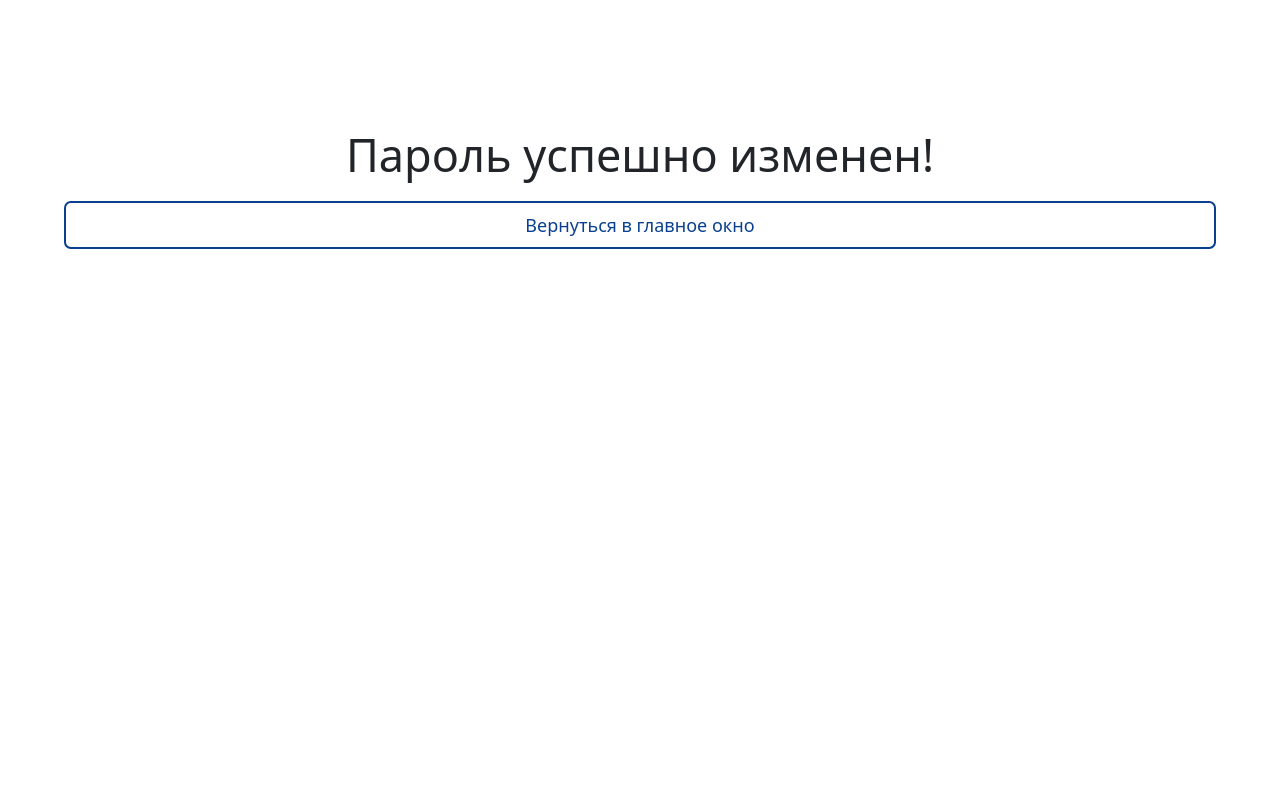
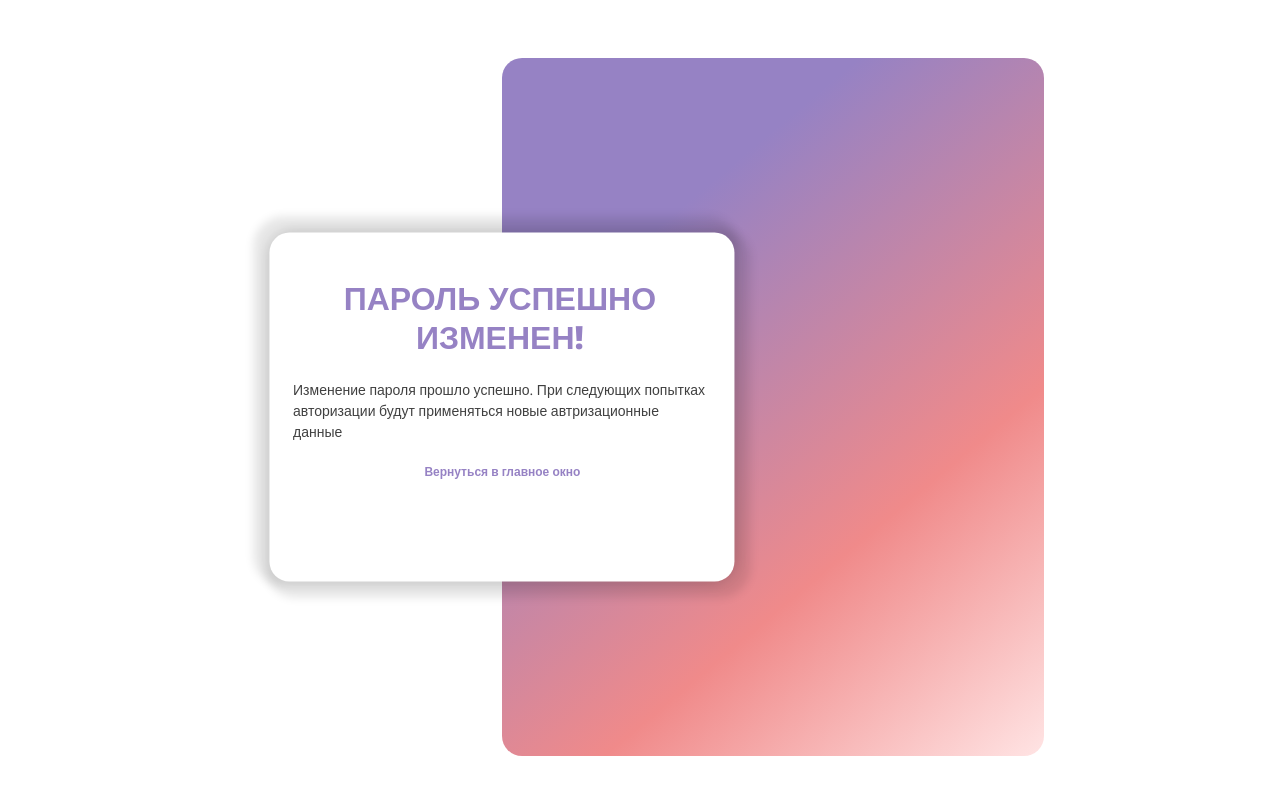
Before and after one commit to batya1871/EHT, a Django app: page /users/password-change/done/ in a window 1280 px wide. Run offline with Django 5.2, Linux system fonts and the light colour scheme; the visitor is signed in with stand-in values (Sample User, id 1); some libraries are stand-ins or nearby versions.

Commit message:
Мелкие правки

```diff
--- a/EHTSite/EyeHealth/models.py
+++ b/EHTSite/EyeHealth/models.py
@@ -14,10 +14,6 @@ class MyUser(AbstractUser):
     class Meta:
         verbose_name = "Пользователь"
         verbose_name_plural = "Пользователи"
-
-    def clean_data(self):
-        self.choice_set.all().delete()
-        self.result_set.all().delete()
 
 
 class Type_of_warm_up(models.Model):
--- a/EHTSite/EyeHealth/static/EyeHealth/css/main.css
+++ b/EHTSite/EyeHealth/static/EyeHealth/css/main.css
@@ -514,6 +534,13 @@ table tr {
 /* Results */
 
 /* USERS */
+.change-pass-text{
+    margin-top: 15px;
+}
+.change-block-part {
+    left: 19% !important;
+    height: 50% !important;
+}
 .form-body{
     height:100%;
     min-width: 100%;
--- a/EHTSite/users/templates/users/password_change_done.html
+++ b/EHTSite/users/templates/users/password_change_done.html
@@ -1,15 +1,27 @@
 {% extends 'base.html' %}
 
 {% block content %}
-<div class="form-users-container form-pass-change-done-size">
-   <div class="form-users-css form-pass-change-done-size">
-       <div class="title-profile">
-           <h1>Пароль успешно изменен!</h1>
-       </div>
-       <div class="form-users-refs ref-position-profile">
-          <a class="ref-btn-users ref-animatic-btn-users" href="{% url 'training:training_session'%}">Вернуться в главное окно</a>
-      </div>
-       </div>
+
+<div class="form-body">
+    <div class="form-block login-block">
+    <div class="form-with-background">
+        <div class="background-block login-block-part"></div>
+        <div class="foreground-block change-block-part">
+            <div class="form-users-css form-padding-top-reset">
+                <h1 class="form-title reset-title-done">ПАРОЛЬ УСПЕШНО ИЗМЕНЕН!</h1>
+                 <p class="my-form-text-reset-done change-pass-text">Изменение пароля прошло успешно. При следующих попытках авторизации будут применяться новые автризационные данные</p>
+                <div class="form-text-div ">
+                   <p class="my-form-text"><a class="my-form-text-ref" href="{% url 'users:login' %}">Вернуться в главное окно</a></p>
+               </div>
+            </div>
+        </div>
+
+    </div>
+</div>
 </div>
 
+
+
+
+
 {% endblock %}
```
Also changed, not shown: other parts of EHTSite/EyeHealth/static/EyeHealth/css/main.css (+50 -4 lines), EHTSite/EyeHealth/services.py (+5 -5 lines), EHTSite/EyeHealth/templates/EyeHealth/results.html (+16 -2 lines).
